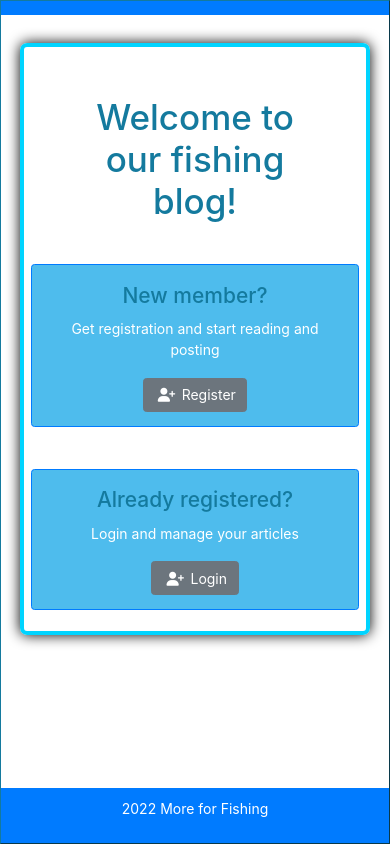
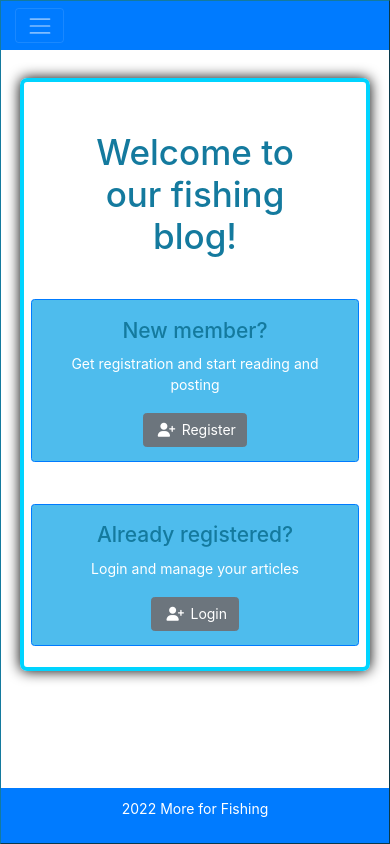
Before and after one commit to DimoYa/React-final-project, a React (Create React App) app in the folder src/more-for-fishing/: page / in a window 390 px wide. Built offline with nearby package versions, Linux system fonts and the light colour scheme.

Commit message:
fix hamburgr btn on mobile view

```diff
--- a/src/more-for-fishing/src/components/common/header/Header.js
+++ b/src/more-for-fishing/src/components/common/header/Header.js
@@ -14,10 +14,19 @@
   const isAdmin = user.isAdmin;
   const userId = user.id;
   const avatar = user.photo;
+  let isExpanded = false;
+
+  const toggle = () => {
+    isExpanded = !isExpanded;
+  }
 
   return (
     <header>
       <nav className="navbar navbar-dark bg-primary navbar-expand-md navbar-dark">
+        <button className="navbar-toggler" type="button" data-toggle="collapse" data-target=".navbar-collapse"
+          aria-label="Toggle navigation" aria-expanded={isExpanded} onClick={toggle}>
+          <span className="navbar-toggler-icon"></span>
+        </button>
         <div className="navbar-collapse collapse d-sm-inline-flex justify-content-between">
           <ul className="navbar-nav mr-auto mt-2 mt-lg-0">
             <li className="nav-item" href="/">
```
